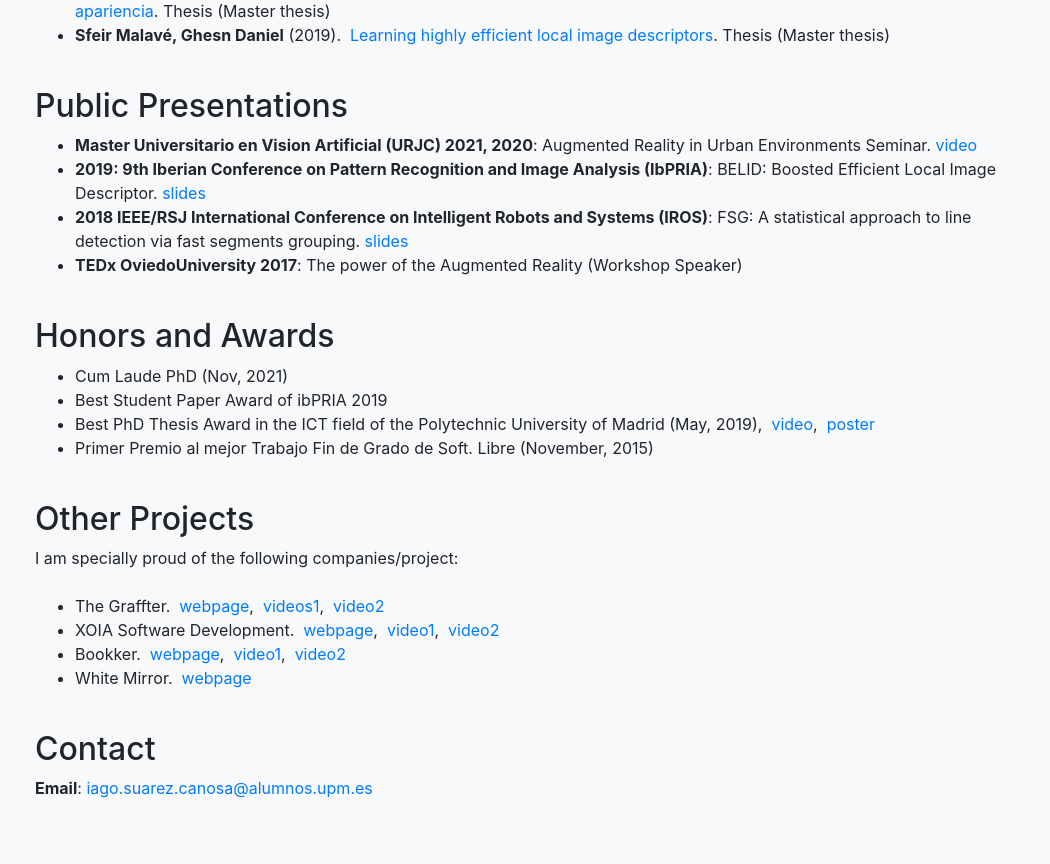
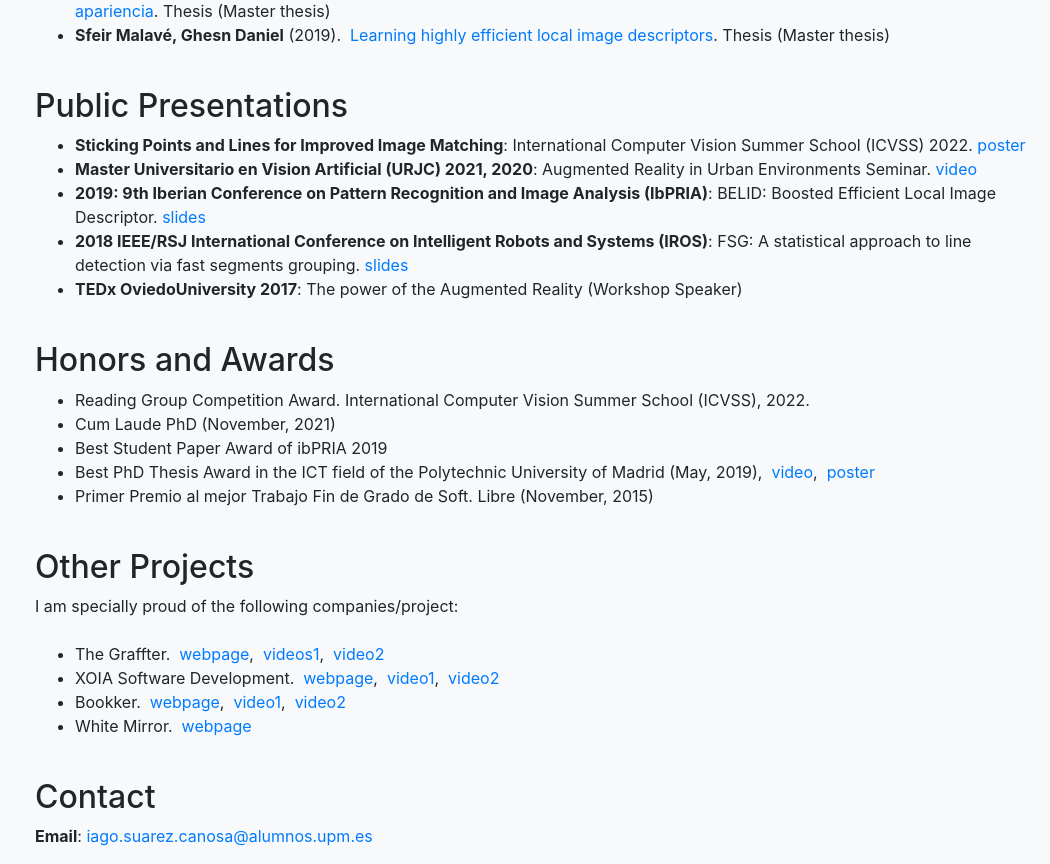
Before and after one commit to iago-suarez/iago-suarez.github.io, a React (Create React App) app: page / in a window 1280 px wide. Shown: the part 1940-2804 px from the top of the page, without its empty margins (230-1280 px from the left). Before the commit the page ends 2756 px from the top, so only its background shows below. Built offline with nearby package versions, Linux system fonts and the light colour scheme.

Commit message:
(ADD) Adding poster and award from ICVSS 2022

```diff
--- a/src/pages/Home.js
+++ b/src/pages/Home.js
@@ -8,6 +8,7 @@ import SlidesIbPRIA18 from '../documents/Slides_IbPRIA19.pdf'
 import PosterSymposiumUPM from '../documents/Poster_PhDSymposium19.pdf'
 import SlidesTFM from '../documents/Slides_TFM_iago.pdf'
 import SlidesPhD from '../documents/Slides_PhD_iago.pdf'
+import PosterICVSS22 from '../documents/Poster_ICVSS22_Iago_Suarez.pdf'
 import ImgELSED from '../images/ELSED.jpg'
 import ImgFSG from '../images/FsgIros18.gif'
 import ImgBelid from '../images/BelidImg.png'
@@ -295,6 +296,7 @@ function Home () {
             <div id="presentations-section">
               <h2>Public Presentations</h2>
               <ul>
+                <li><b>Sticking Points and Lines for Improved Image Matching</b>: International Computer Vision Summer School (ICVSS) 2022. <a href={PosterICVSS22} target="_blank" rel="noreferrer">poster</a></li>
                 <li><b>Master Universitario en Vision Artificial (URJC) 2021, 2020</b>: Augmented Reality in Urban Environments Seminar.&nbsp;
                   <a href="https://youtu.be/zijWdXDjwb0"  target="_blank" rel="noreferrer">video</a>
                 </li>
@@ -312,7 +314,8 @@ function Home () {
             <div id="awards-section">
               <h2>Honors and Awards</h2>
               <ul>
-                <li>Cum Laude PhD (Nov, 2021)</li>
+                <li>Reading Group Competition Award. International Computer Vision Summer School (ICVSS), 2022.</li>
+                <li>Cum Laude PhD (November, 2021)</li>
                 <li>Best Student Paper Award of ibPRIA 2019</li>
                 <li>Best PhD Thesis Award in the ICT field of the Polytechnic University of Madrid (May, 2019), &nbsp;
                   <a href="https://youtu.be/pJN94oZgqWY" target="_blank" rel="noreferrer">video</a>, &nbsp;
```
Also changed, not shown: 1 other file (tests, documents, lock files or other folders).
